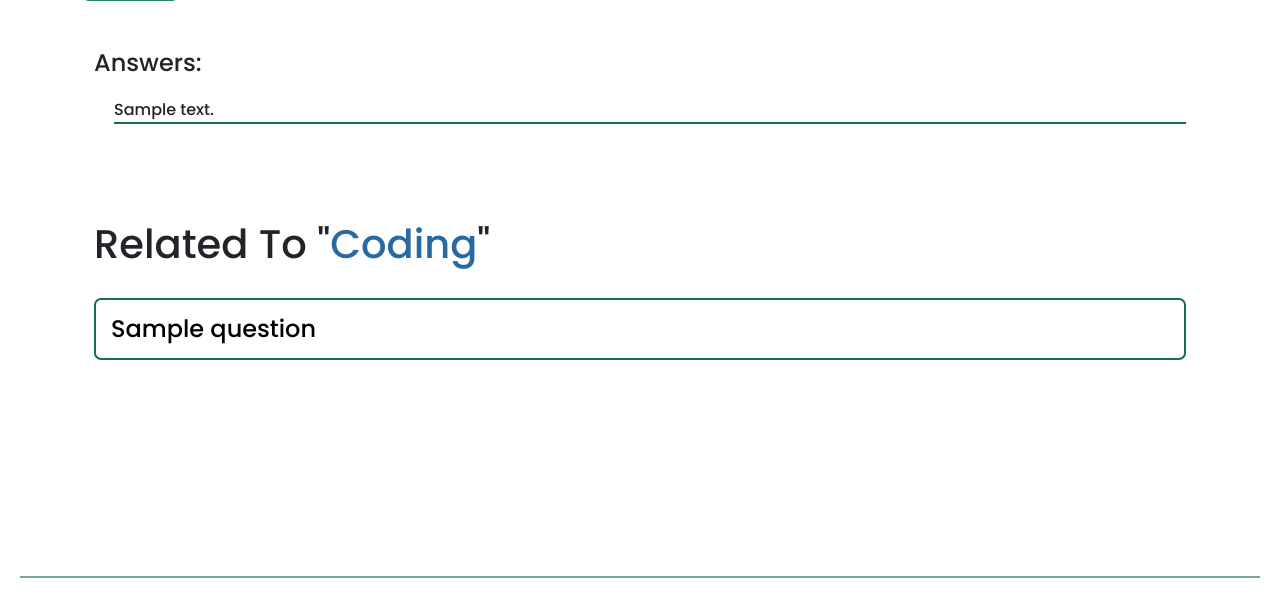
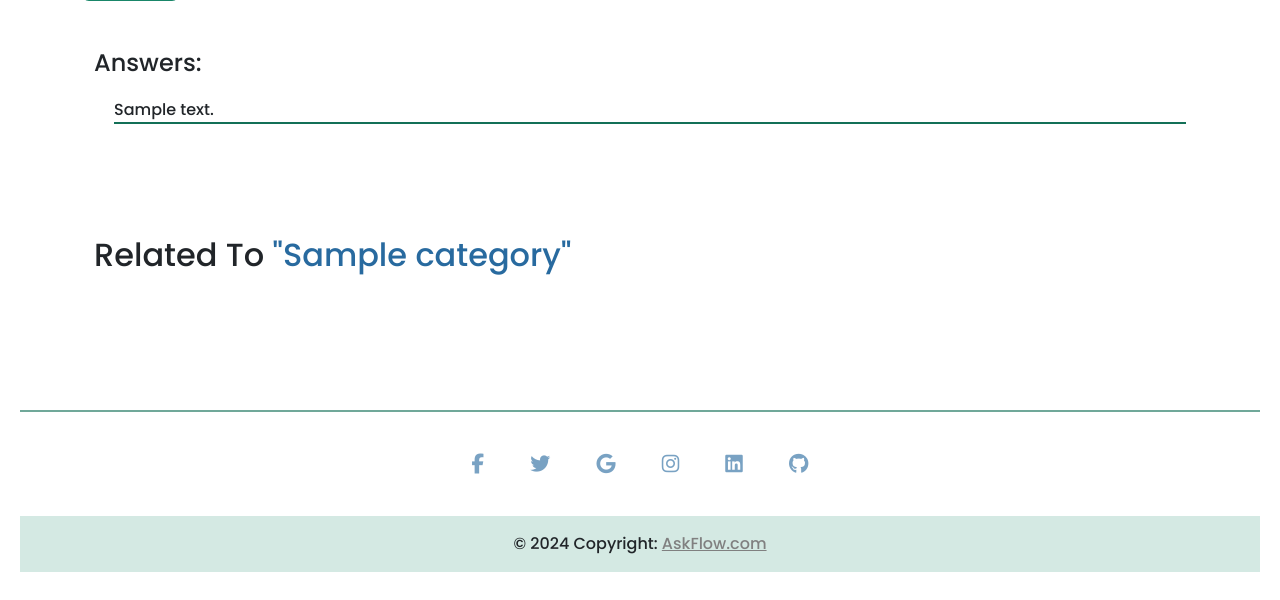
Before and after one commit to Haseeb1389446/Ask-Flow-Platform, a PHP site: page /?question-id=1 in a window 1280 px wide. Shown: the part 488-1088 px from the top of the page. After the commit the page ends 1060 px from the top, so only its background shows below. Run offline with PHP 8.4, Linux system fonts and the light colour scheme; tables that the repository leaves empty or names only in its code hold one stand-in row (values such as "Sample post").

Commit message:
Q/A Platform

```diff
--- a/client/answer.php
+++ b/client/answer.php
@@ -2,6 +2,8 @@
     <h4 class="mt-5">Answers: </h4>
 
     <?php
+
+    // include "./client/question-detail.php";
 
     $query = "SELECT * FROM `answers` WHERE question_id = $qid";
     $rezult = mysqli_query($con,$query);
@@ -15,11 +17,15 @@
 
     <div class="mt-5 pt-5 relquestion">
 
-        <h1>Related To "<span style="color:rgb(40, 106, 159);">Coding</span>"</h1>
 
         <?php
-        $cid = (int) $_GET["question-id"];
-        $query = "SELECT * FROM `questions` WHERE category_id = $cid";
+        $categoryQuery = "SELECT name FROM `categories` WHERE id = $cid";
+        $categoryRezult = mysqli_query($con,$categoryQuery);
+        $categoryRow = mysqli_fetch_assoc($categoryRezult);
+
+        echo "<h2 class='mt-3'>Related To <span style='color:rgb(40, 106, 159)';>\"".$categoryRow["name"]."\"</span></h2>";
+
+        $query = "SELECT * FROM `questions` WHERE category_id = $cid AND id != $qid";
 
         $rezult = mysqli_query($con,$query);
 
--- a/client/header.php
+++ b/client/header.php
@@ -26,6 +26,10 @@
             <a class="nav-link" href="?ask=true">Ask A Question</a>
           </li>
 
+          <li class="nav-item">
+            <a class="nav-link" href="?user-id=<?php echo $_SESSION["user"]["user_id"];?>">My Questions</a>
+          </li>
+
         <?php }else{ ?>
 
           <li class="nav-item">
@@ -51,11 +55,11 @@
           </ul>
         </li>
         <li class="nav-item">
-          <a class="nav-link">Latest Questions</a>
+          <a href="?latest=true" class="nav-link">Latest Questions</a>
         </li>
       </ul>
       <form class="d-flex" role="search">
-        <input class="form-control me-2 header-input" type="search" id="" placeholder="Search" aria-label="Search">
+        <input class="form-control me-2 header-input" type="search" name="search" placeholder="Search">
         <button class="btn" type="submit"><i class="fa-solid fa-magnifying-glass"></i></button>
       </form>
     </div>
--- a/client/question-detail.php
+++ b/client/question-detail.php
@@ -11,6 +11,7 @@
      $rezult = mysqli_query($con,$query);
      $row = mysqli_fetch_assoc($rezult);
 
+     $cid = $row["category_id"];
 
 
      echo "<h4>Question : ".$row["title"]."</h4>";
--- a/public/style.css
+++ b/public/style.css
@@ -73,7 +73,7 @@ nav button i{
 /* Answers */
 
 .answers {
-    margin-bottom: 27vh;
+    margin-bottom: 17vh;
 }
 
 .answers p {
```
Also changed, not shown: client/questions.php (+14 -1 lines).
